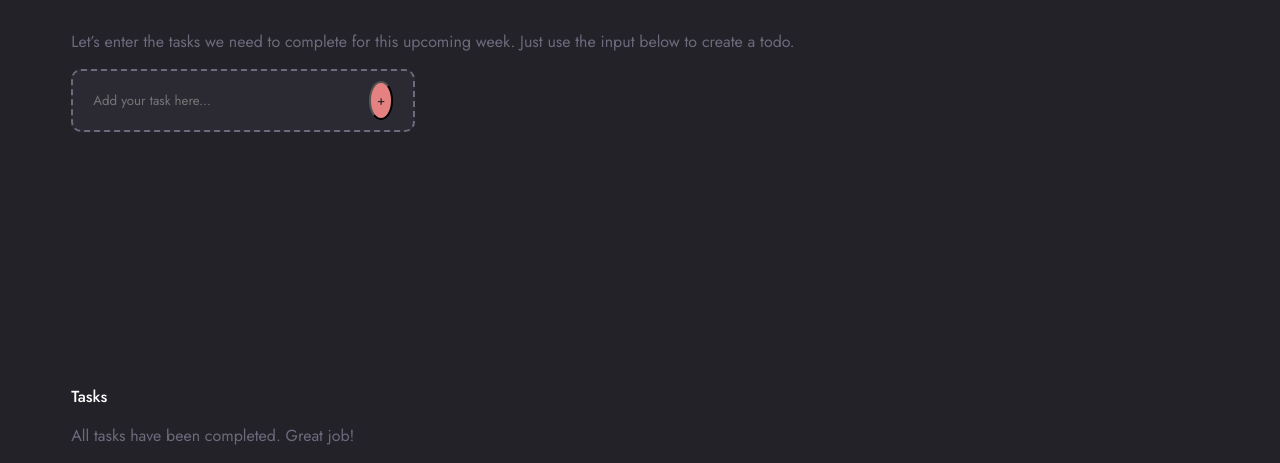
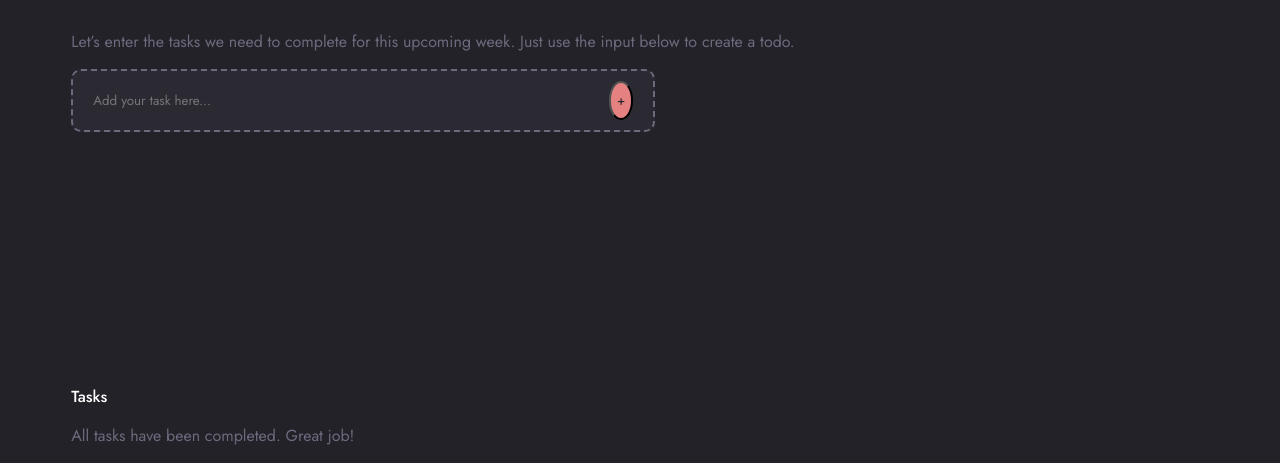
Before and after one commit to abdullah-sattar/mytodos-techtest, a plain HTML site: page index.html in a window 1280 px wide. Shown: the part 427-890 px from the top of the page. Drawn offline with Linux system fonts and the light colour scheme.

Commit message:
changed size of input for tablet

```diff
--- a/assets/styles/_main.scss
+++ b/assets/styles/_main.scss
@@ -28,3 +28,11 @@ section {
         }
     }
 }
+
+@media screen and (min-width: 768px) {
+    .main__sec1 {
+        >form {
+            width: 70vh;
+        }
+    }
+}
```
Also changed, not shown: styles.css.
